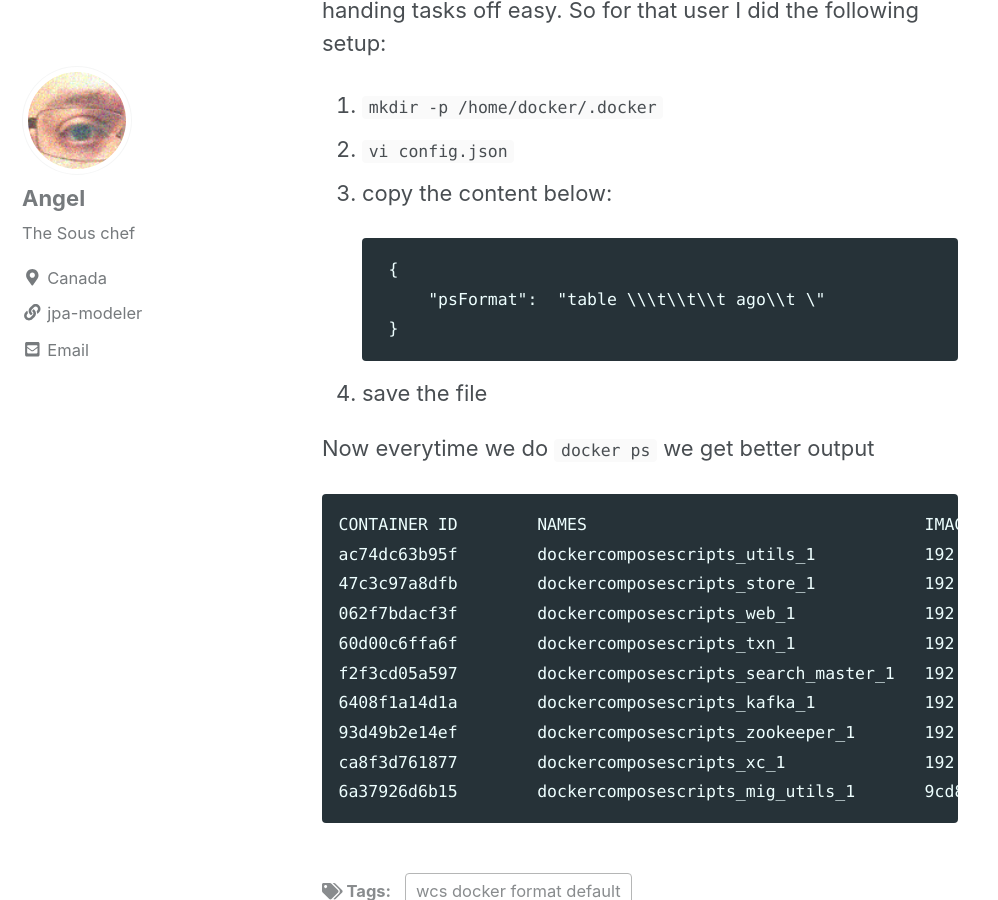
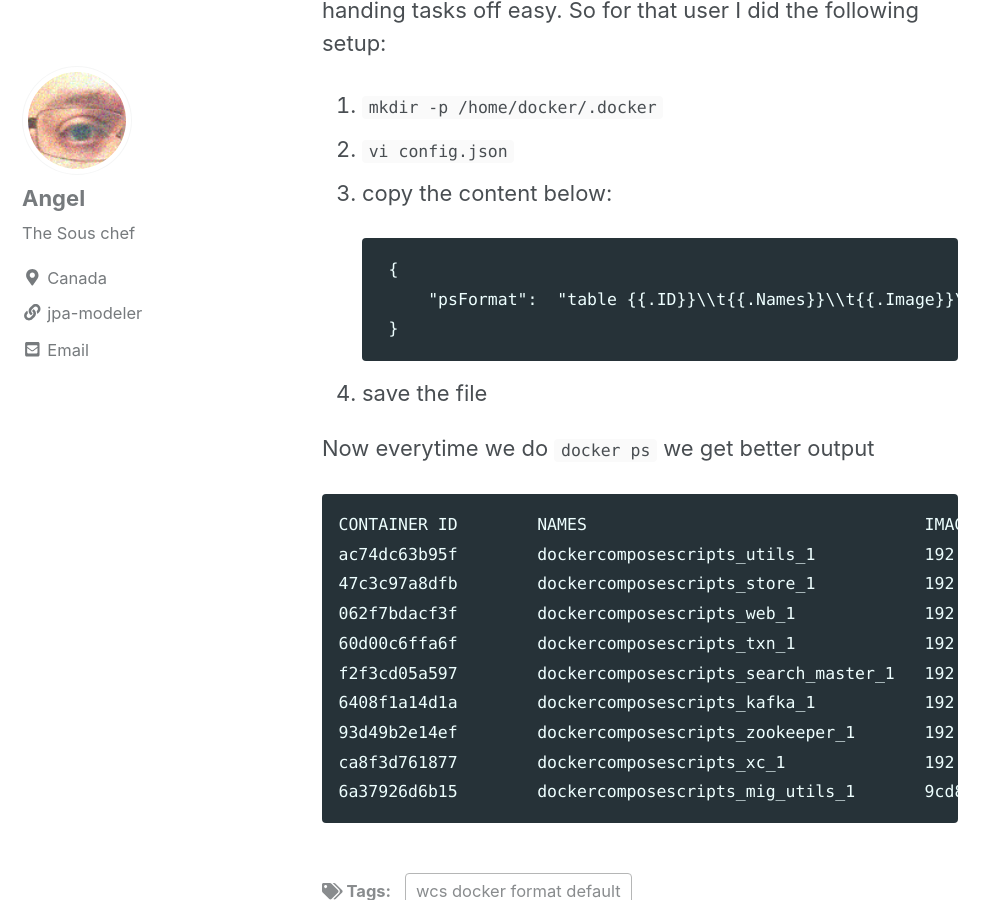
Before and after one commit to arvera/blog, a Jekyll site: the page built from _posts/2018-11-20-docker-pretty-print.md, in a window 1280 px wide and 900 px high, scrolled down 705 px. Shown: the whole window, without its empty margins (0-998 px from the left). Built offline with Jekyll 4.4.1, drawn with Linux system fonts in a browser that asks for light colours; cached includes are drawn as plain includes; nearby versions of some CDN libraries.

Commit message:
fixing the last post for double curly braces

````diff
--- a/_posts/2018-11-20-docker-pretty-print.md
+++ b/_posts/2018-11-20-docker-pretty-print.md
@@ -16,11 +16,13 @@ We all use a `docker` user common to all systems that we mantain, this makes it
 2. `vi config.json`
 3. copy the content below:
 
+{% raw %}
     ```
     {
-        "psFormat":  "table \{{.ID}}\\t{{.Names}}\\t{{.Image}}\\t{{.RunningFor}} ago\\t \{{.Status}}"
+        "psFormat":  "table {{.ID}}\\t{{.Names}}\\t{{.Image}}\\t{{.RunningFor}} ago\\t \{{.Status}}"
     }
     ```
+{% endraw %}
 
 4. save the file
 
````
